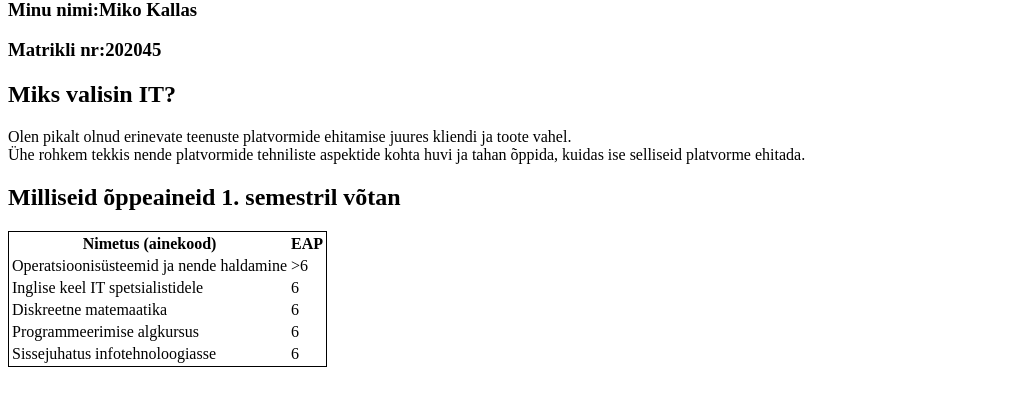
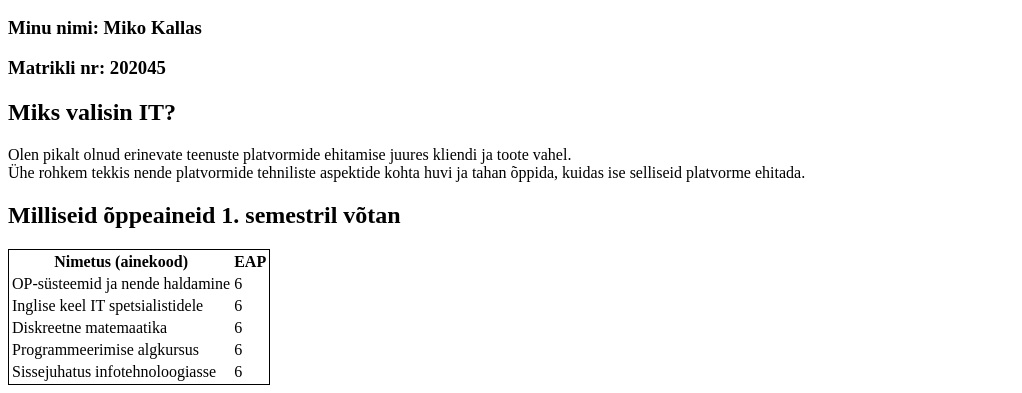
Before and after one commit to mkallas42/mkallas42.github.io, a plain HTML site: page index.html in a window 1280 px wide. Shown: the part 552-945 px from the top of the page, without its empty margins (0-1022 px from the left). Drawn offline with Linux system fonts and the light colour scheme.

Commit message:
change layout

```diff
--- a/index.html
+++ b/index.html
@@ -7,12 +7,12 @@
     <body>
         <h1> Sissejuhatus IT-sse - Hästi lihtne veebileht</h1>
 
-        <img src="images/taltech-logo.png" alt="TalTech logo">
+        <img src="images/taltech-logo.png" alt="TalTech logo"><br>
 
         <a href="https://www.taltech.ee/">Mine TalTechi lehele</a>
 
-        <h3><b>Minu nimi:</b>Miko Kallas</h3>
-        <h3><b>Matrikli nr:</b>202045</h3>
+        <h3><b>Minu nimi: </b>Miko Kallas</h3>
+        <h3><b>Matrikli nr: </b>202045</h3>
 
         <h2>Miks valisin IT?</h2>
         <p>
@@ -28,8 +28,8 @@
                 <th>EAP</th>
             </tr>
             <tr>
-                <td>Operatsioonisüsteemid ja nende haldamine</td>
-                <td>>6</td>
+                <td>OP-süsteemid ja nende haldamine</td>
+                <td>6</td>
             </tr>
             <tr>
                 <td>Inglise keel IT spetsialistidele</td>
```
